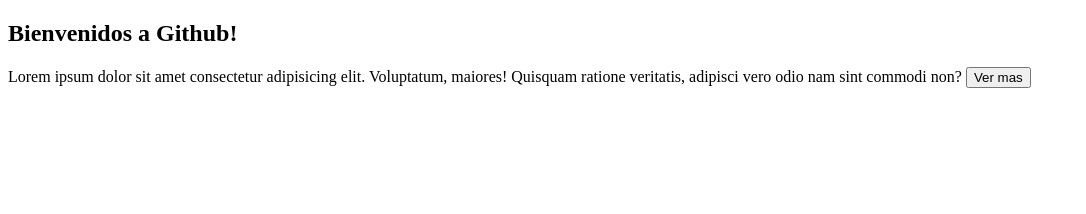
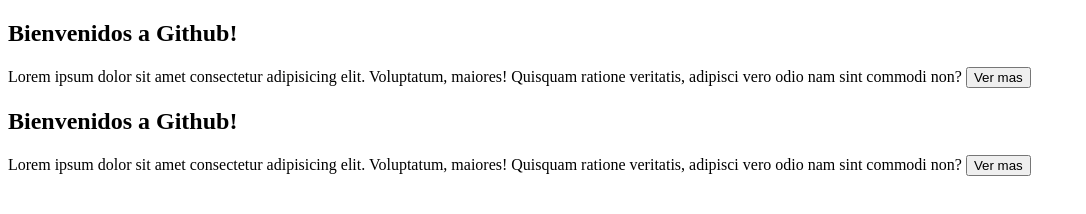
Before and after one commit to fukenlml/clase-github, a plain HTML site: page index.html in a window 1280 px wide. Shown: the whole page, without its empty margins (0-1086 px from the left). Drawn offline with Linux system fonts and the light colour scheme.

Commit message:
segundo commit

```diff
--- a/index.html
+++ b/index.html
@@ -15,6 +15,13 @@
                 <button>Ver mas</button>
             </p>
         </section>
+        <section>
+            <h1>Bienvenidos a Github!</h1>
+            <p>
+                Lorem ipsum dolor sit amet consectetur adipisicing elit. Voluptatum, maiores! Quisquam ratione veritatis, adipisci vero odio nam sint commodi non?
+                <button>Ver mas</button>
+            </p>
+        </section>
     </main>
 </body>
 </html>
```
